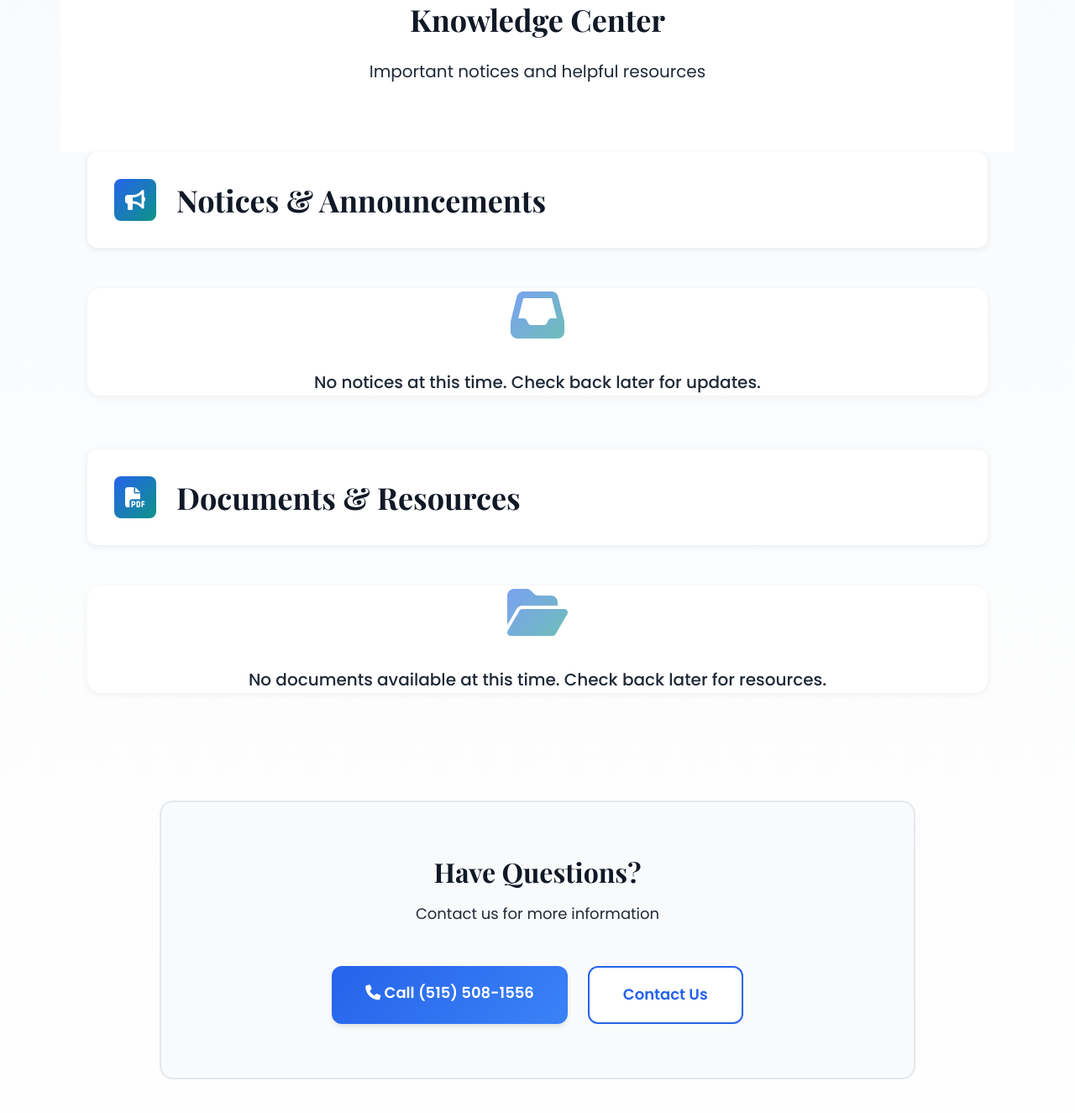
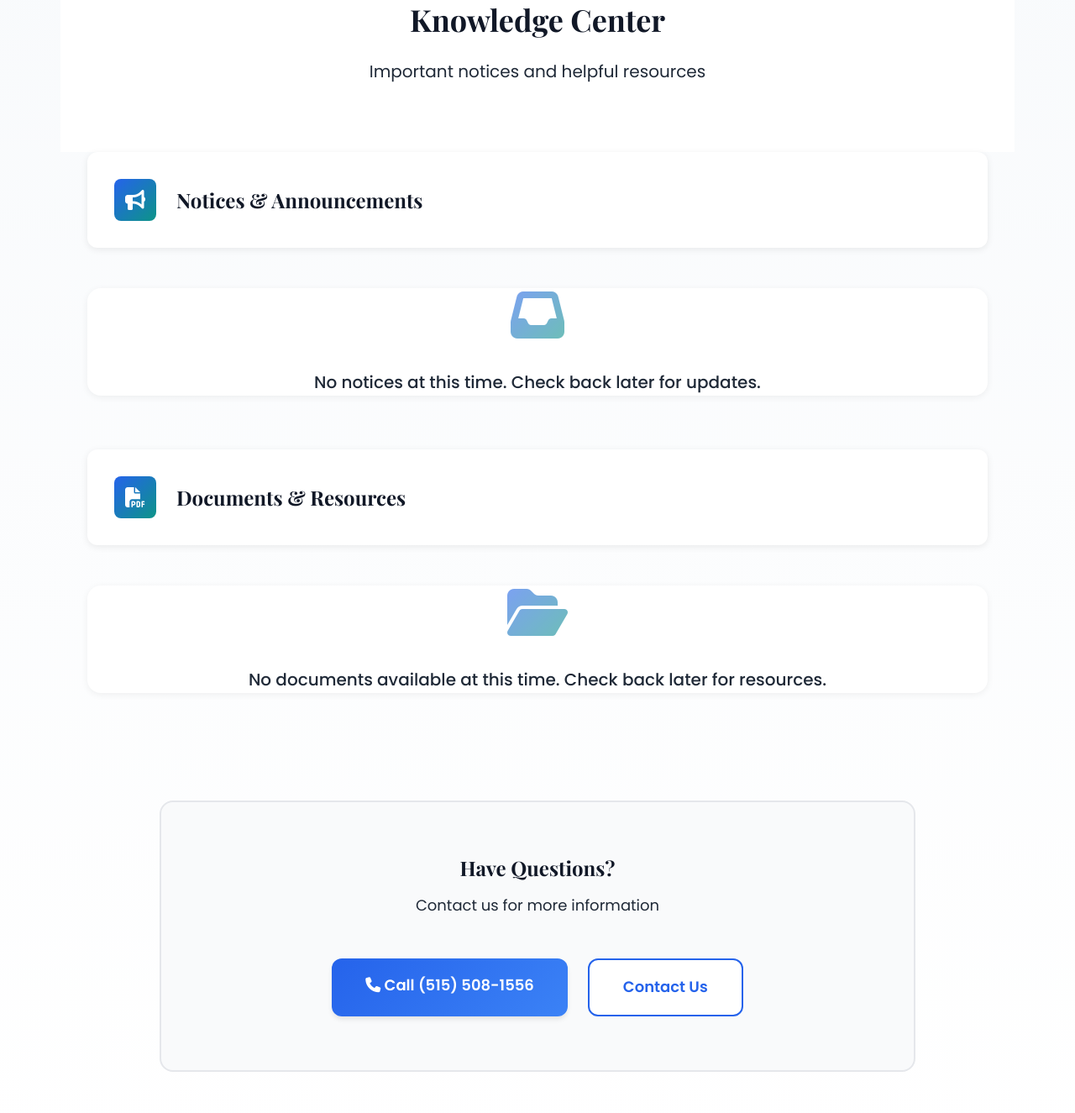
Before and after one commit to theequacare/equacare, a Django app: page /knowledge/ in a window 1280 px wide. Shown: the part 118-1443 px from the top of the page at 84% size. Run offline with Django 4.2, Linux system fonts and the light colour scheme; data that the repository does not hold is empty.

Commit message:
Reduce all heading sizes on Knowledge Center page for cleaner proportions

```diff
--- a/static/css/style.css
+++ b/static/css/style.css
@@ -1584,7 +1584,7 @@ a:hover {
 }
 
 .knowledge-section h2 {
-    font-size: 2.25rem;
+    font-size: 1.5rem;
     color: var(--gray-900);
     margin-bottom: var(--spacing-xl);
     display: flex;
@@ -1652,7 +1652,7 @@ a:hover {
 }
 
 .notice-header h3 {
-    font-size: 1.75rem;
+    font-size: 1.25rem;
     color: var(--gray-900);
     margin: 0;
     font-weight: 600;
@@ -1737,7 +1737,7 @@ a:hover {
 }
 
 .document-info h3 {
-    font-size: 1.25rem;
+    font-size: 1.125rem;
     color: var(--gray-900);
     margin-bottom: var(--spacing-sm);
     font-weight: 600;
@@ -1819,7 +1819,7 @@ a:hover {
 }
 
 .knowledge-simple-cta h2 {
-    font-size: 2rem;
+    font-size: 1.5rem;
     color: var(--gray-900);
     margin-bottom: var(--spacing-sm);
     font-weight: 700;
```
